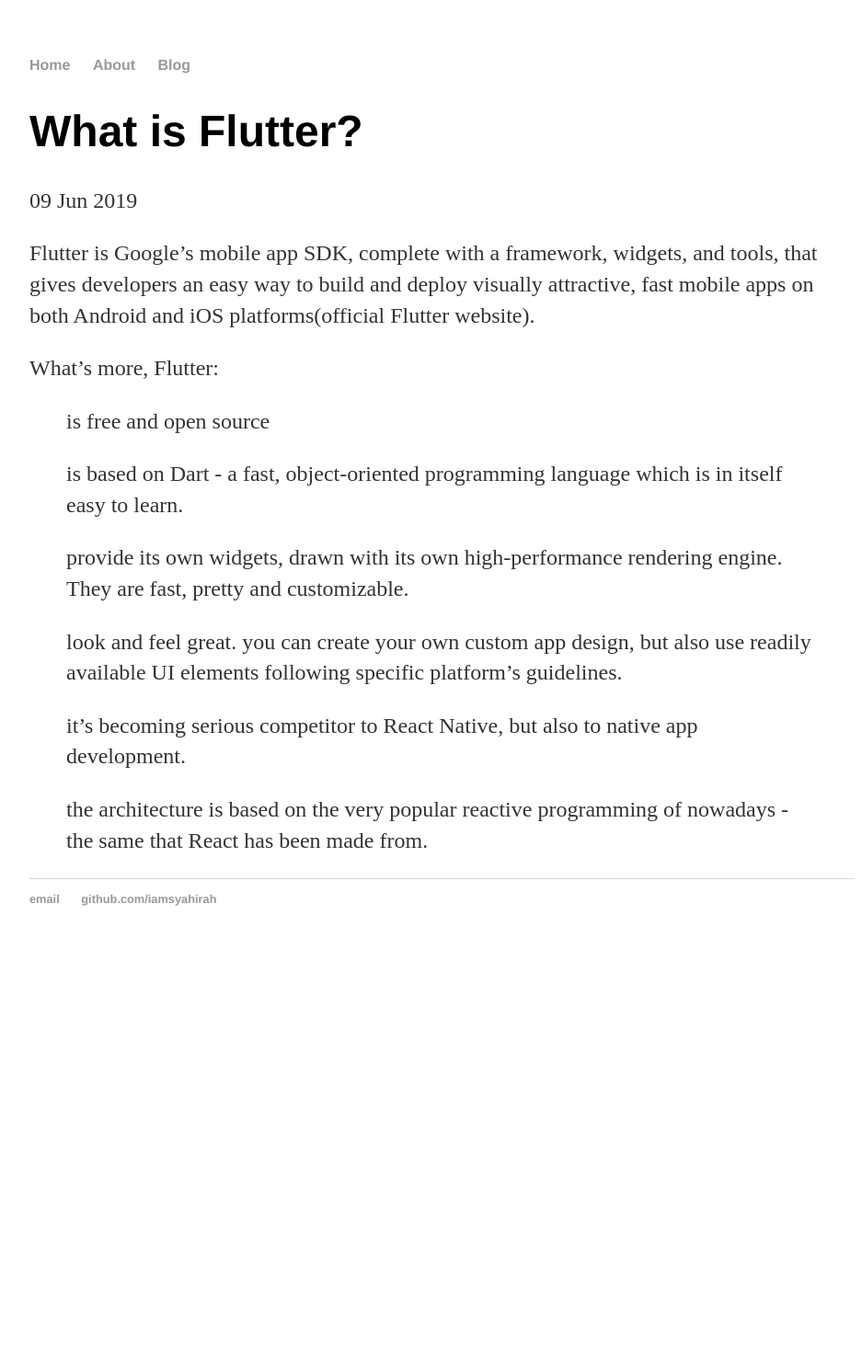
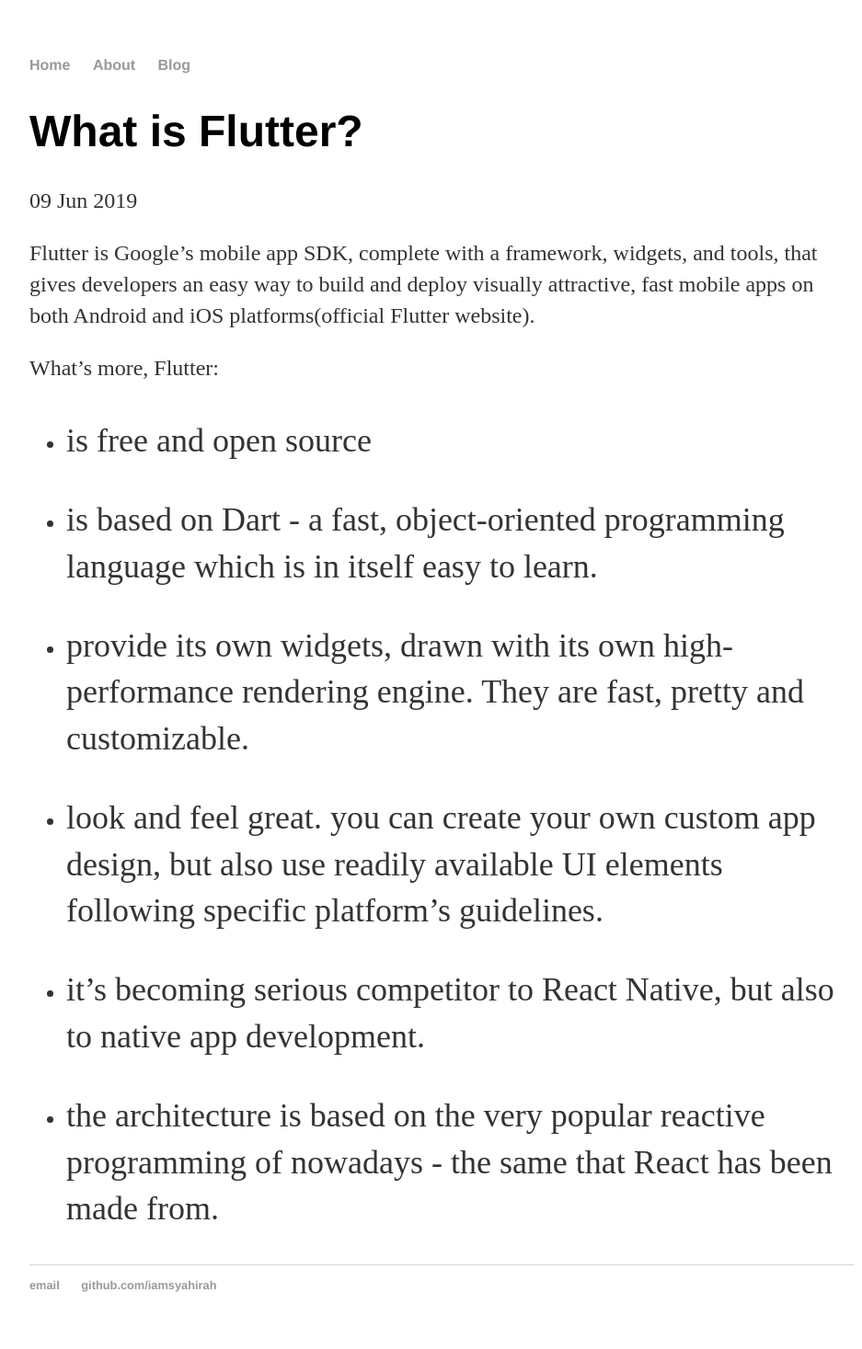
Before and after one commit to iamsyahirah/iamsyahirah.github.io, a Jekyll site: the page built from _posts/2019-06-09-what-is-flutter.md, in a window 1280 px wide. Shown: the whole page at 92% size, without its empty margins (160-1097 px from the left). Built offline with Jekyll 4.4.1, drawn with Linux system fonts in a browser that asks for light colours; before the commit the page ends 1047 px from its top, so only the background shows below that.

```diff
--- a/_posts/2019-06-09-what-is-flutter.md
+++ b/_posts/2019-06-09-what-is-flutter.md
@@ -9,15 +9,15 @@ deploy visually attractive, fast mobile apps on both Android and iOS platforms(o
 
 What's more, Flutter:
 
-> is free and open source
+*  is free and open source
 
-> is based on Dart - a fast, object-oriented programming language which is in itself easy to learn.
+*  is based on Dart - a fast, object-oriented programming language which is in itself easy to learn.
 
-> provide its own widgets, drawn with its own high-performance rendering engine. They are fast, pretty and customizable.
+*  provide its own widgets, drawn with its own high-performance rendering engine. They are fast, pretty and customizable.
 
-> look and feel great. you can create your own custom app design, but also use readily available UI elements following specific
+*  look and feel great. you can create your own custom app design, but also use readily available UI elements following specific
 platform's guidelines.
 
-> it's becoming serious competitor to React Native, but also to native app development.
+*  it's becoming serious competitor to React Native, but also to native app development.
 
-> the architecture is based on the very popular reactive programming of nowadays - the same that React has been made from.
+*  the architecture is based on the very popular reactive programming of nowadays - the same that React has been made from.
```
